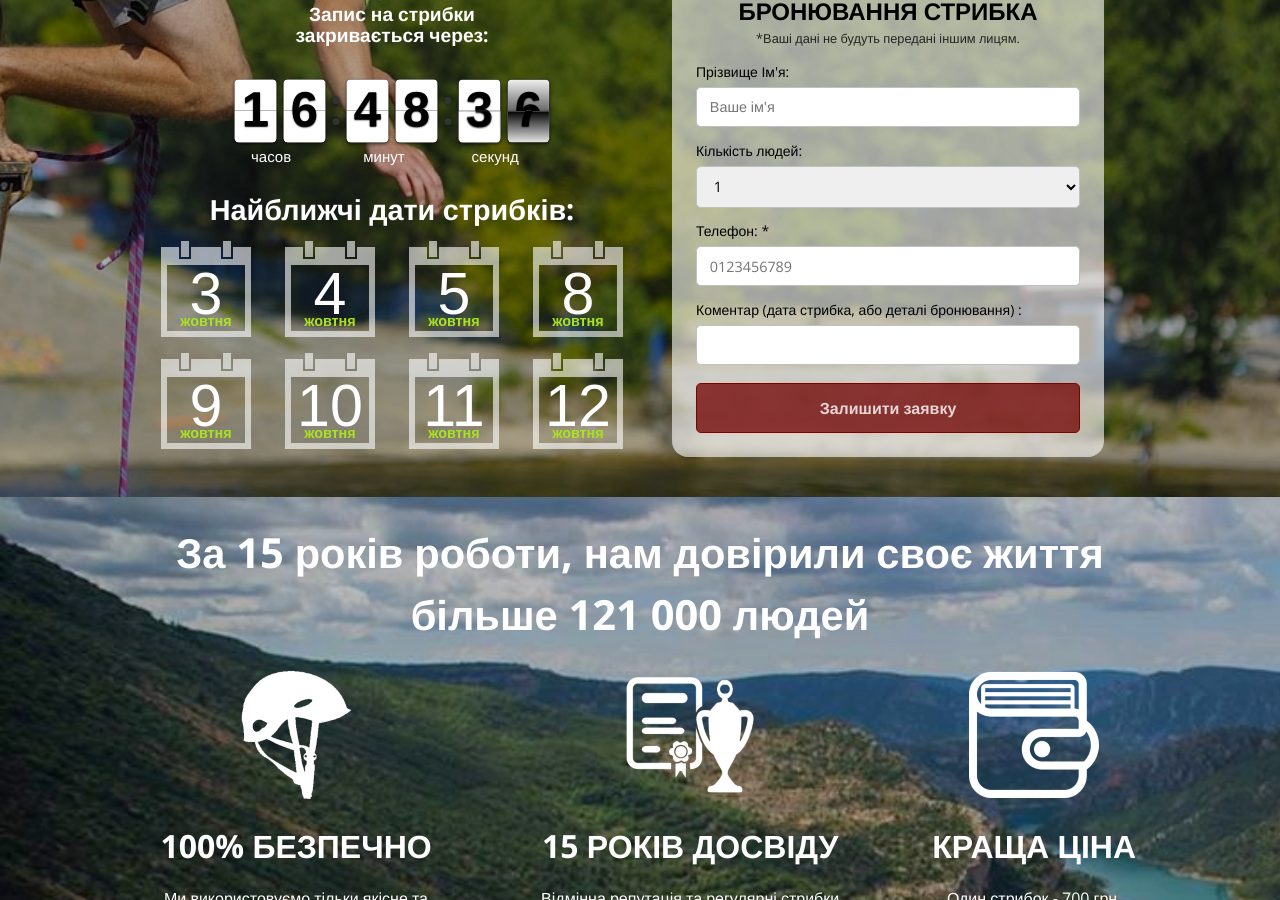
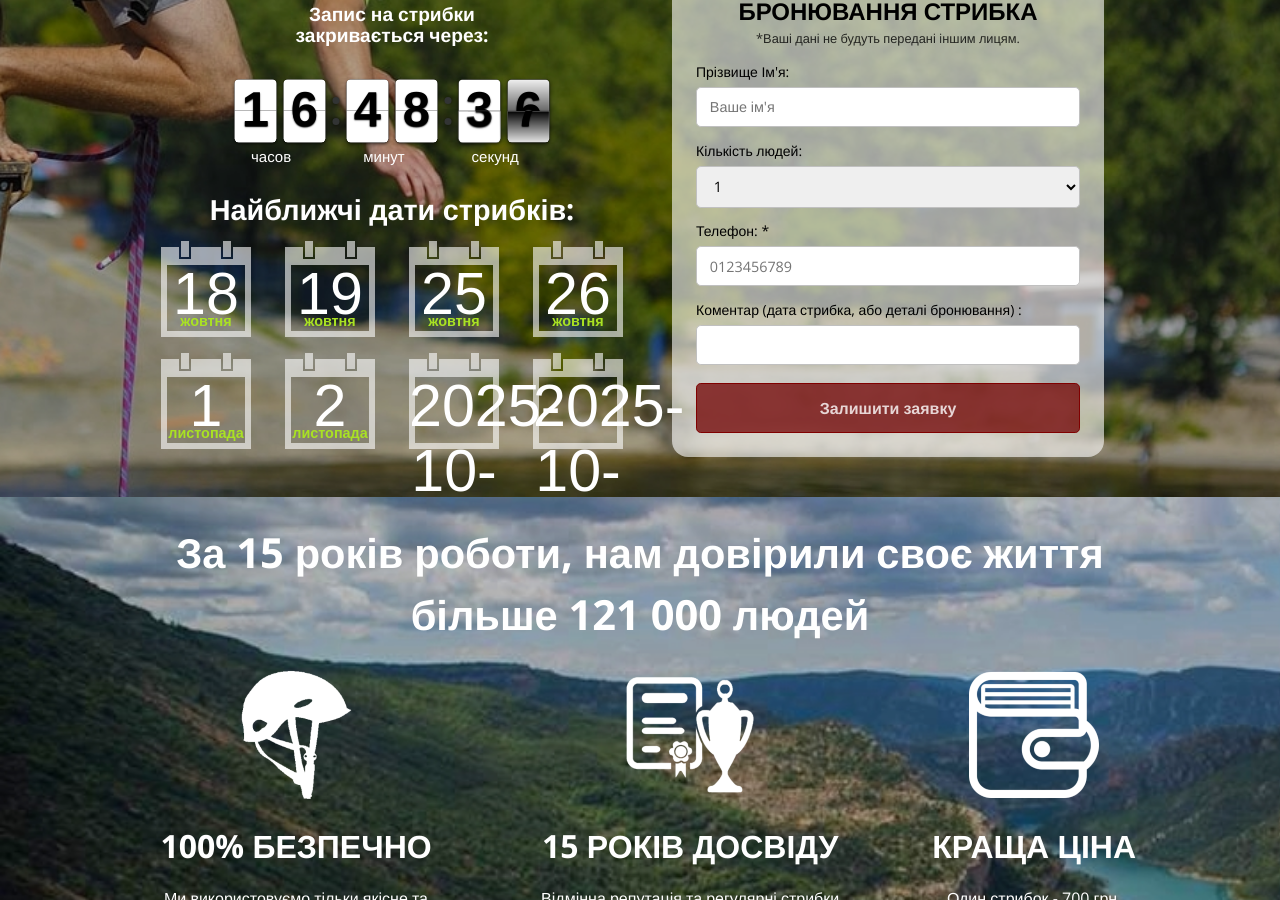
Before and after one commit to Andreyfilko/go-jump, a Jekyll site: the page built from index.md, in a window 1280 px wide and 900 px high, scrolled down 499 px. Built offline with Jekyll 4.4.1, drawn with Linux system fonts in a browser that asks for light colours; some web fonts are replaced; some of the changed text lies outside the part shown.

Commit message:
Update _config.yml

```diff
--- a/_config.yml
+++ b/_config.yml
@@ -35,11 +35,11 @@ google_analytics:
 theme: jekyll-theme-cayman
 
 dates:
-  - 2025-10-03
-  - 2025-10-04
-  - 2025-10-05
-  - 2025-10-08
-  - 2025-10-09
-  - 2025-10-10
-  - 2025-10-11
-  - 2025-10-12
+  - 2025-10-18
+  - 2025-10-19
+  - 2025-10-25
+  - 2025-10-26
+  - 2025-11-01
+  - 2025-11-02
+  - 2025-10-00
+  - 2025-10-00
```
